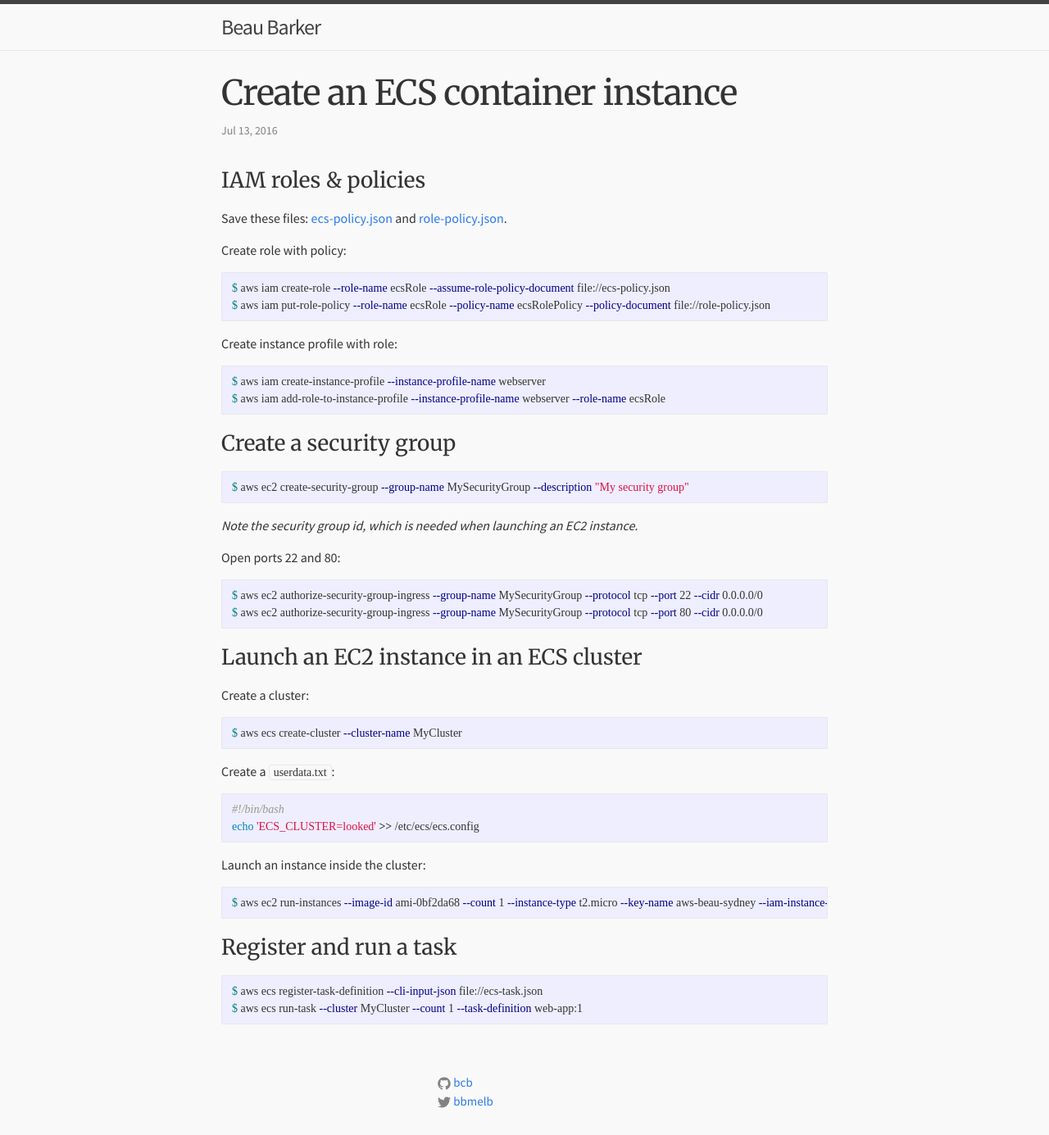
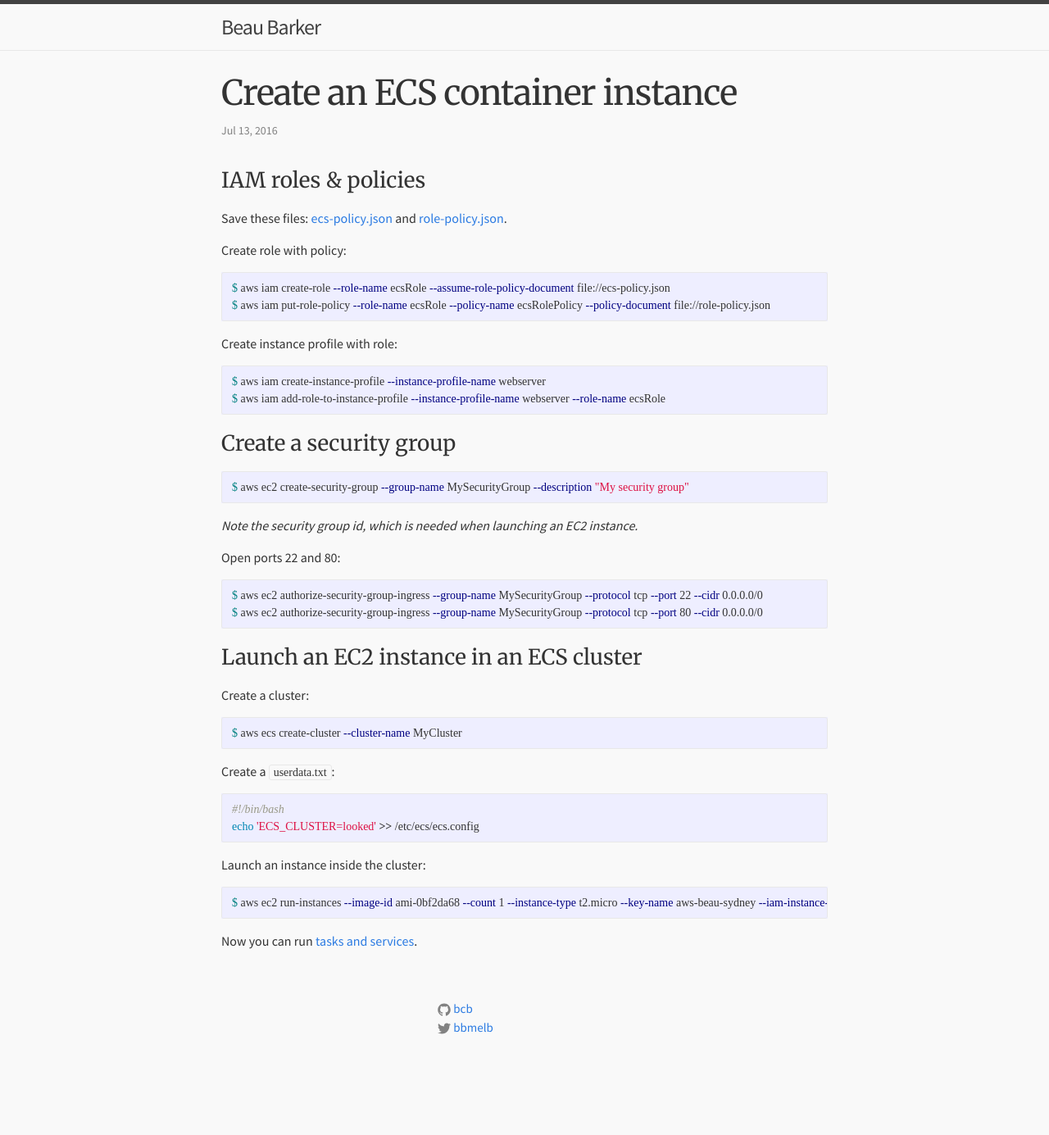
Before and after one commit to explodinglabs/explodinglabs.github.io, a Jekyll site: the page built from _posts/2016-07-13-ecs-guide.markdown, in a window 1280 px wide. Shown: the whole page at 82% size. Built offline with Jekyll 4.4.1, drawn with Linux system fonts in a browser that asks for light colours; after the commit the page ends 1295 px from its top, so only the background shows below that.

Commit message:
Move tasks into a new blog post

```diff
--- a/_posts/2016-07-13-ecs-guide.markdown
+++ b/_posts/2016-07-13-ecs-guide.markdown
@@ -50,8 +50,4 @@
 
     $ aws ec2 run-instances --image-id ami-0bf2da68 --count 1 --instance-type t2.micro --key-name aws-beau-sydney --iam-instance-profile Name= webserver --security-group-id sg-xxxxxx --associate-public-ip-address --user-data file://userdata.txt
 
-Register and run a task
-=======================
-
-    $ aws ecs register-task-definition --cli-input-json file://ecs-task.json
-    $ aws ecs run-task --cluster MyCluster --count 1 --task-definition web-app:1
+Now you can run [tasks and services](/aws/ecs/2016/07/14/ecs-service.html).
```
Also changed, not shown: _posts/2016-07-14-ecs-service.markdown (added, +18 -0 lines).
